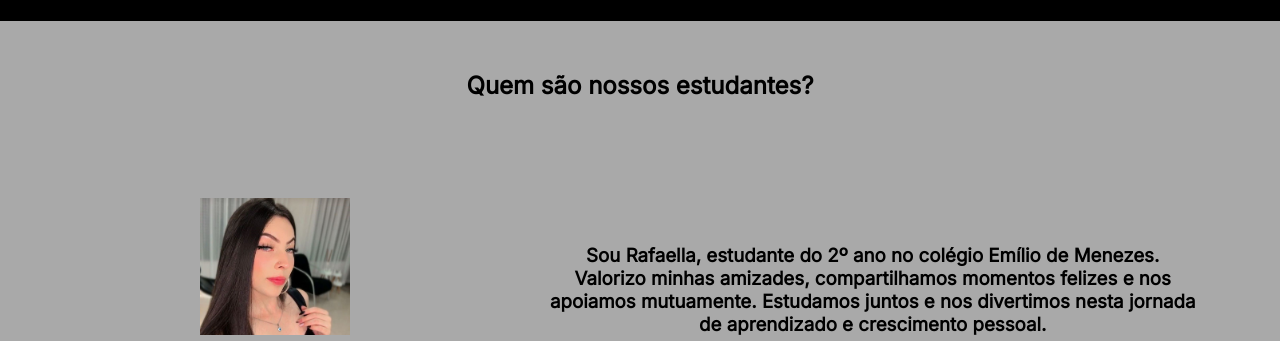
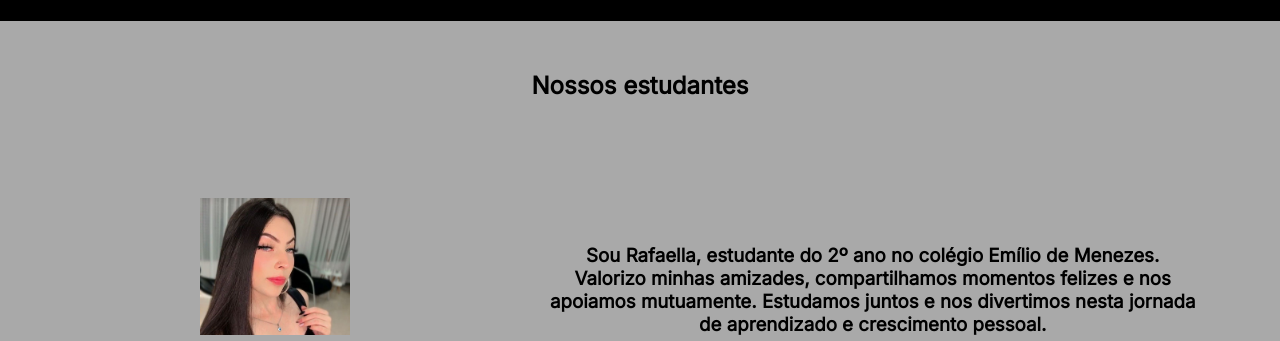
Before and after one commit to rafaella0909/2dsite, a plain HTML site: page alunos.html in a window 1280 px wide. Shown: the part 80-421 px from the top of the page. Drawn offline with Linux system fonts and the light colour scheme.

Commit message:
Add files via upload

```diff
--- a/alunos.html
+++ b/alunos.html
@@ -20,7 +20,7 @@
     </header>
 
     <section class="pag-alunos">
-        <h1 class="estudante-titulo"> Quem são nossos estudantes? </h1>
+        <h1 class="estudante-titulo"> Nossos estudantes </h1>
 <div class="estudante-todos">
 
 <div class="estudante-div">
```
